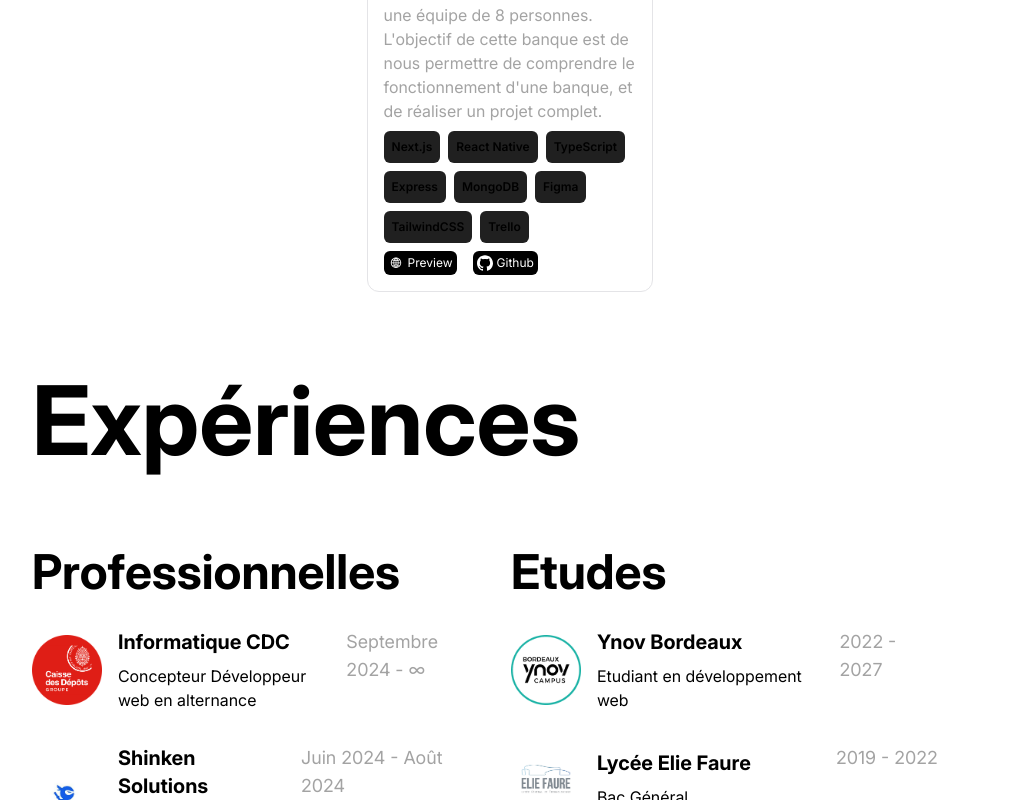
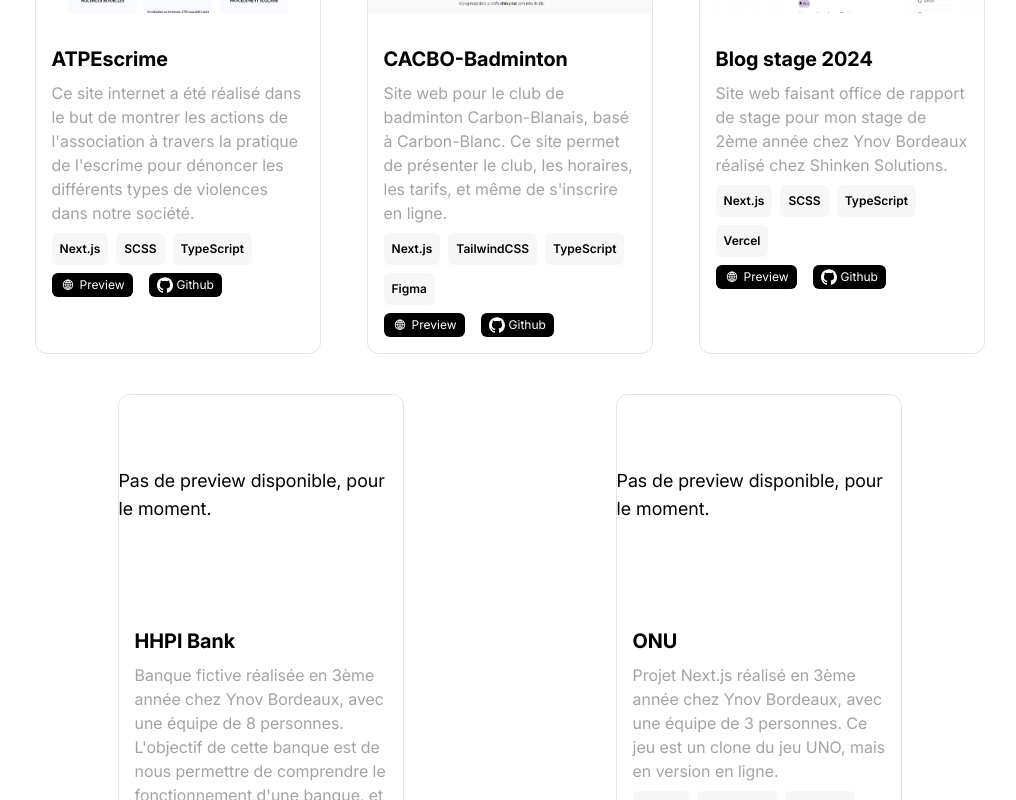
Before and after one commit to Matsuel/portfolio, a Next.js app: page / in a window 1280 px wide. Shown: the part 3040-3840 px from the top of the page, without its empty margins (130-1146 px from the left). Built offline with nearby package versions, Linux system fonts and the light colour scheme.

Commit message:
Component Projects -> Edit colors

```diff
--- a/src/components/Project.tsx
+++ b/src/components/Project.tsx
@@ -1,5 +1,5 @@
-import Github from '@/assets/github';
-import Preview from '@/assets/preview';
+import Github from '@/assets/Github';
+import Preview from '@/assets/Preview';
 import Image, { StaticImageData } from 'next/image';
 import Link from 'next/link';
 import React from 'react'
@@ -28,19 +28,21 @@ const Project = ({
             {image ? <Image src={image} alt={title} className='w-full h-[200px] rounded-t-xl' /> : noPreview}
 
             <div className='w-full h-auto p-4 flex flex-col gap-2'>
+
                 <h4 className='text-xl font-bold'>{title}</h4>
                 <p className='text-base text-[#a3a3a3]'>{description}</p>
+
                 <div className='w-full h-auto flex flex-row flex-wrap gap-2'>
                     {technologies.map((technology) => (
-                        <span className='text-xs bg-[#202020] text-text font-semibold p-2 rounded-md' key={technology}>{technology}</span>
+                        <span className='text-xs bg-tech text-text font-semibold p-2 rounded-md' key={technology}>{technology}</span>
                     ))}
                 </div>
                 <div className='w-full h-auto flex flex-row gap-4'>
-                    <Link href={link} target='_blank' className='flex flex-row items-center justify-center bg-backgroundinverted text-colorinverted text-xs p-1 rounded-md gap-1'>
+                    <Link href={link} target='_blank' className='flex flex-row items-center justify-center bg-backgroundinverted text-colorinverted text-xs p-1 rounded-md gap-1 px-2'>
                         <Preview size={16} />
                         Preview
                     </Link>
-                    <Link href={github} target='_blank' className='flex flex-row items-center justify-center bg-backgroundinverted text-colorinverted text-xs p-1 rounded-md gap-1'>
+                    <Link href={github} target='_blank' className='flex flex-row items-center justify-center bg-backgroundinverted text-colorinverted text-xs p-1 rounded-md gap-1 px-2'>
                         <Github size={16} />
                         Github
                     </Link>
--- a/src/constantes/Projects.tsx
+++ b/src/constantes/Projects.tsx
@@ -35,5 +35,13 @@ export const projects = [
         github: "https://github.com/Bank-HHPI",
         technologies: ["Next.js", "React Native", "TypeScript", "Express", "MongoDB", "Figma", "TailwindCSS", "Trello"],
         noPreview: <NoPreview />
+    },
+    {
+        title: "ONU",
+        description: "Projet Next.js réalisé en 3ème année chez Ynov Bordeaux, avec une équipe de 3 personnes. Ce jeu est un clone du jeu UNO, mais en version en ligne.",
+        link: "",
+        github: "https://github.com/Matsuel/ONU",
+        technologies: ["Next.js", "TypeScript", "Socket.io", "TailwindCSS"],
+        noPreview: <NoPreview />
     }
 ]
--- a/src/pages/index.tsx
+++ b/src/pages/index.tsx
@@ -5,13 +5,11 @@ import useMouseMove from "@/hooks/useMouseMove";
 import useMouseLeave from "@/hooks/useMouveLeave";
 import Sleep from "@/components/Sleep";
 import Education from "@/components/Education";
-import Building from "@/components/Building";
 import BlurIn from "@/components/BlurIn";
 import TextRevealByWord from "@/components/TextReveal";
 import { aboutParagraph, siteName } from "@/constantes/texts";
 import Contact from "@/components/Contact";
 import Projects from "@/components/Projects";
-import { useEffect } from "react";
 
 export default function Home() {
 
@@ -38,19 +36,10 @@ export default function Home() {
         <TextRevealByWord
           text={aboutParagraph}
         />
-
+        <Education />
         <Projects />
-
-        {/* <Building /> */}
-        <Education />
-
-
         <Contact />
-
-
-
         <Utils />
-
       </div>
     </div>
   );
--- a/src/styles/globals.css
+++ b/src/styles/globals.css
@@ -21,6 +21,7 @@
   --border: #e4e4e7;
   --border-cursor: #000;
   --input-background: #f9fafb;
+  --tech: #f7f7f7;
 }
 
 .light {
@@ -31,6 +32,7 @@
   --border: #e4e4e7;
   --border-cursor: #000;
   --input-background: #f9fafb;
+  --tech: #f7f7f7;
 }
 
 .dark {
@@ -41,6 +43,7 @@
   --border: #27272a;
   --border-cursor: #fff;
   --input-background: #121212;
+  --tech: #202020;
 }
 
 * {
--- a/tailwind.config.ts
+++ b/tailwind.config.ts
@@ -32,6 +32,7 @@ const config: Config = {
         colorinverted: "var(--color-invert)",
         input: "var(--input-background)",
         border: "var(--border)",
+        "tech": "var(--tech)",
       },
     },
   },
```
